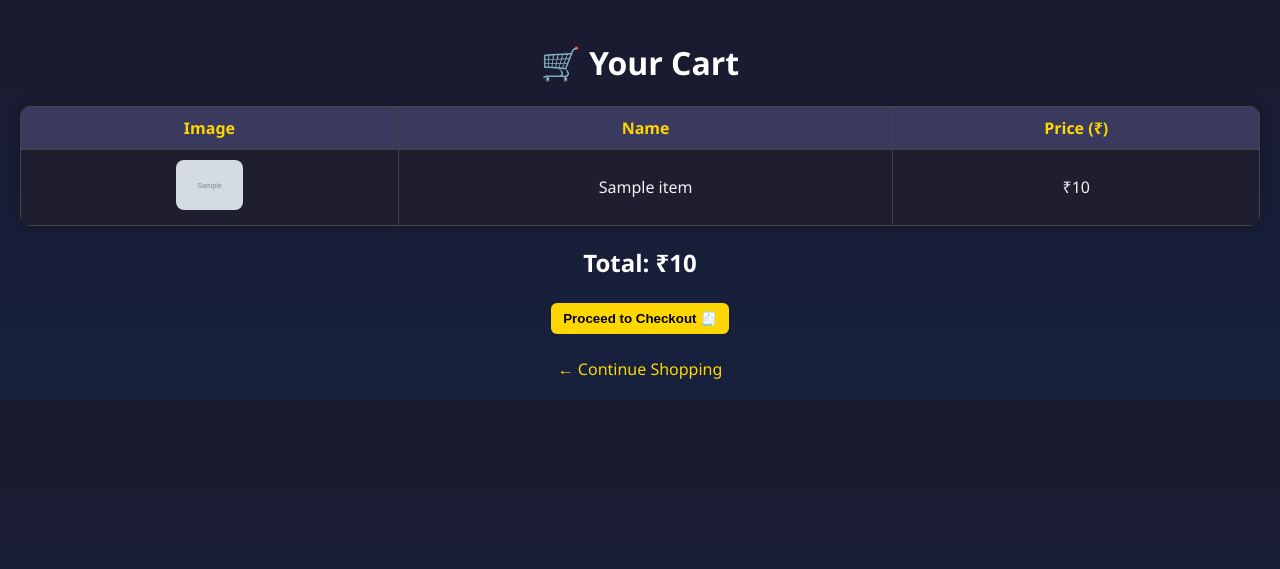
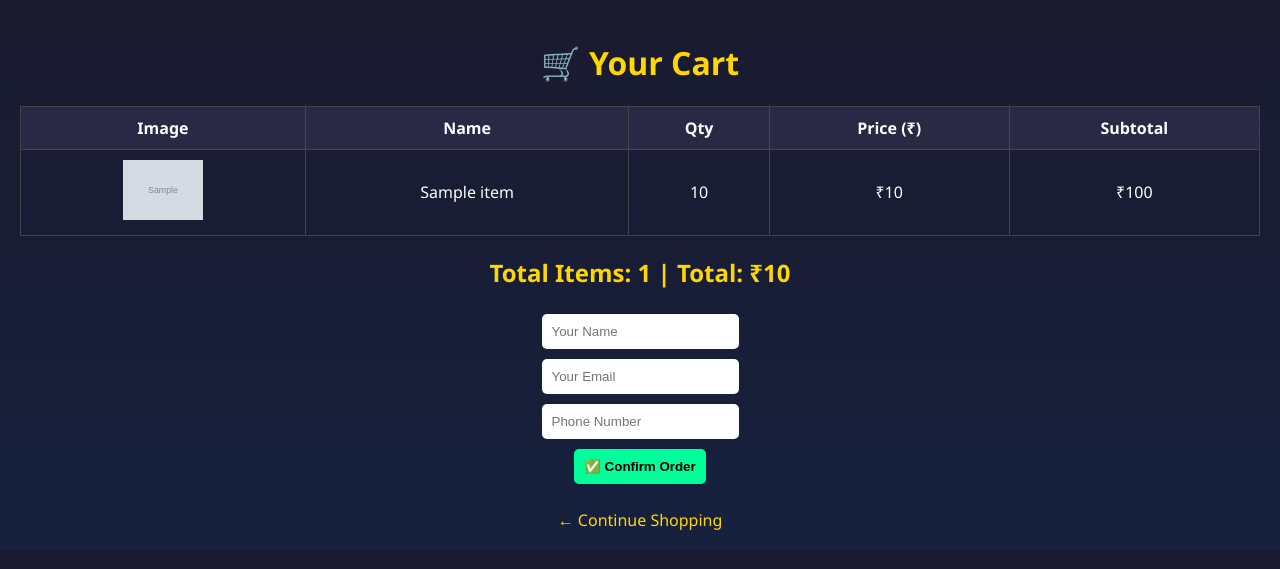
Before and after one commit to VRahul98/mew-moo, a Flask app: template templates/cart.html in a window 1280 px wide. Shown: the top 569 px of the page. Run offline with Flask 3, Linux system fonts and the light colour scheme; the template is opened without the code that fills it: most values are stand-ins (such as "Sample title", 1, 10 or a date in 2020); grey boxes marked "Sample" are stand-in pictures.

Commit message:
Updated cart and product pages with quantity, order form, and layout fixes

```diff
--- a/app.py
+++ b/app.py
@@ -1,12 +1,16 @@
-from flask import Flask, render_template, request, redirect, url_for, session
-from flask import flash
+from flask import Flask, render_template, request, redirect, url_for, session, flash
 import json
 import os
+import smtplib
+from email.message import EmailMessage
+import requests
 
 app = Flask(__name__)
-app.secret_key = 'supersecretkey'  # Replace with a secure one in production
+app.secret_key = 'supersecretkey'  # Replace this in production
 
-# Load and Save product helpers
+SHOP_PHONE = "YOUR_SHOP_PHONE_NUMBER"
+
+# Load/save helpers
 def load_products():
     with open('data/products.json') as f:
         return json.load(f)
@@ -15,18 +19,127 @@ def save_products(data):
     with open('data/products.json', 'w') as f:
         json.dump(data, f, indent=4)
 
-# Home Page
+def load_orders():
+    if not os.path.exists('data/orders.json'):
+        return []
+    with open('data/orders.json') as f:
+        return json.load(f)
+
+def save_order(order):
+    if not os.path.exists('data/orders.json'):
+        with open('data/orders.json', 'w') as f:
+            json.dump([], f)
+
+    with open('data/orders.json') as f:
+        orders = json.load(f)
+
+    orders.append(order)
+
+    with open('data/orders.json', 'w') as f:
+        json.dump(orders, f, indent=4)
+
+# Email & SMS
+def send_email(to_email, name, cart, total):
+    email = EmailMessage()
+    email["Subject"] = "Your Mew & Moo Order Confirmation"
+    email["From"] = "youremail@example.com"
+    email["To"] = to_email
+
+    body = f"Hello {name},\n\nThanks for your order from Mew & Moo!\n\n"
+    for item in cart:
+        body += f"- {item['name']} x{item['quantity']} ₹{item['price']}\n"
+    body += f"\nTotal: ₹{total}\n\nWe’ll get your items to you soon! 🐾"
+
+    email.set_content(body)
+
+    with smtplib.SMTP_SSL("smtp.gmail.com", 465) as smtp:
+        smtp.login("mew&moo@gmail.com", "mewmoo2025")
+        smtp.send_message(email)
+
+def send_sms(phone, name, total):
+    message = f"Hi {name}, your Mew & Moo order of ₹{total} is confirmed! 🐾"
+    url = "https://www.fast2sms.com/dev/bulkV2"
+    headers = {
+        "authorization": "YOUR_FAST2SMS_API_KEY",
+    }
+    payload = {
+        "route": "v3",
+        "sender_id": "TXTIND",
+        "message": message,
+        "language": "english",
+        "numbers": phone
+    }
+    requests.post(url, headers=headers, data=payload)
+
+# Routes
 @app.route('/')
 def home():
     return render_template('index.html')
 
-# Public Products Page
 @app.route('/products')
 def products():
     items = load_products()
     return render_template('products.html', products=items)
 
-# Admin Login
+@app.route('/cart')
+def cart():
+    cart = session.get("cart", [])
+    total = sum([p["price"] * p["quantity"] for p in cart])
+    total_items = sum([p["quantity"] for p in cart])
+    return render_template("cart.html", cart=cart, total=total, total_items=total_items)
+
+@app.route("/add_to_cart", methods=["POST"])
+def add_to_cart():
+    product_id = int(request.form["id"])
+    quantity = int(request.form.get("quantity", 1))
+
+    products = load_products()
+    selected = next((p for p in products if p["id"] == product_id), None)
+
+    if selected:
+        cart = session.get("cart", [])
+        existing = next((item for item in cart if item["id"] == selected["id"]), None)
+        if existing:
+            existing["quantity"] += quantity
+        else:
+            selected_copy = selected.copy()
+            selected_copy["quantity"] = quantity
+            cart.append(selected_copy)
+        session["cart"] = cart
+
+    return redirect("/products")
+
+@app.route("/checkout", methods=["POST"])
+def checkout():
+    cart = session.get("cart", [])
+    if not cart:
+        return redirect("/cart")
+
+    customer_email = request.form.get("email")
+    customer_name = request.form.get("name")
+    phone = request.form.get("phone")
+
+    total = sum([item["price"] * item["quantity"] for item in cart])
+    order = {
+        "customer_name": customer_name,
+        "email": customer_email,
+        "phone": phone,
+        "items": cart,
+        "total": total
+    }
+
+    save_order(order)
+    send_email(customer_email, customer_name, cart, total)
+    send_sms(phone, customer_name, total)
+    send_sms(SHOP_PHONE, f"🛒 New Order from {customer_name}", total)
+
+    session.pop("cart", None)
+    return redirect("/thankyou")
+
+@app.route("/thankyou")
+def thankyou():
+    return render_template("thankyou.html")
+
 @app.route("/login", methods=["GET", "POST"])
 def login():
     if request.method == "POST":
@@ -39,21 +152,38 @@ def login():
             return "Invalid credentials. <a href='/login'>Try again</a>"
     return render_template("login.html")
 
-# Admin Logout
 @app.route("/logout")
 def logout():
     session.pop("admin", None)
     return redirect("/")
 
-# Admin Panel (Protected)
-@app.route('/admin')
+@app.route("/admin")
 def admin():
     if not session.get("admin"):
         return redirect("/login")
     items = load_products()
-    return render_template('admin.html', products=items)
+    orders = load_orders()
+    return render_template("admin.html", products=items, orders=orders)
 
-# Update Product (Protected)
+@app.route('/add', methods=['POST'])
+def add_product():
+    if not session.get("admin"):
+        return redirect("/login")
+
+    data = load_products()
+    new_id = max([p["id"] for p in data], default=0) + 1
+    new_product = {
+        "id": new_id,
+        "name": request.form["name"],
+        "category": request.form["category"],
+        "price": float(request.form["price"]),
+        "stock": int(request.form["stock"]),
+        "image": request.form["image"]
+    }
+    data.append(new_product)
+    save_products(data)
+    return redirect("/admin")
+
 @app.route('/update', methods=['POST'])
 def update_product():
     if not session.get("admin"):
@@ -73,32 +203,6 @@ def update_product():
     save_products(data)
     return redirect("/admin")
 
-def save_products(data):
-    with open('data/products.json', 'w') as f:
-        json.dump(data, f, indent=4)
-
-
-# Add Product (Protected)
-@app.route('/add', methods=['POST'])
-def add_product():
-    if not session.get("admin"):
-        return redirect("/login")
-
-    data = load_products()
-    new_id = max([p["id"] for p in data], default=0) + 1
-    new_product = {
-        "id": new_id,
-        "name": request.form["name"],
-        "category": request.form["category"],
-        "price": float(request.form["price"]),
-        "stock": int(request.form["stock"]),
-        "image": request.form["image"]
-    }
-    data.append(new_product)
-    save_products(data)
-    return redirect("/admin")
-
-# Delete Product (Protected)
 @app.route('/delete', methods=['POST'])
 def delete_product():
     if not session.get("admin"):
@@ -110,24 +214,6 @@ def delete_product():
     save_products(data)
     return redirect("/admin")
 
-# Entry Point
 if __name__ == "__main__":
     port = int(os.environ.get("PORT", 5000))
     app.run(host="0.0.0.0", port=port)
-
-@app.route("/add_to_cart", methods=["POST"])
-def add_to_cart():
-    product_id = int(request.form["id"])
-    products = load_products()
-    selected = next((p for p in products if p["id"] == product_id), None)
-
-    if selected:
-        cart = session.get("cart", [])
-        cart.append(selected)
-        session["cart"] = cart
-    return redirect("/products")
-@app.route("/cart")
-def cart():
-    cart = session.get("cart", [])
-    total = sum([p["price"] for p in cart])
-    return render_template("cart.html", cart=cart, total=total)
--- a/templates/cart.html
+++ b/templates/cart.html
@@ -1,17 +1,75 @@
 <!DOCTYPE html>
-<html>
+<html lang="en">
 <head>
+  <meta charset="UTF-8">
   <title>Your Cart | Mew & Moo</title>
   <link rel="stylesheet" href="{{ url_for('static', filename='css/style.css') }}">
+  <meta name="viewport" content="width=device-width, initial-scale=1.0">
+  <style>
+    body {
+      background-color: #1e1e2f;
+      color: #fff;
+      font-family: 'Segoe UI', sans-serif;
+      padding: 20px;
+    }
+    table {
+      width: 100%;
+      border-collapse: collapse;
+      margin-bottom: 20px;
+    }
+    th, td {
+      border: 1px solid #444;
+      padding: 10px;
+      text-align: center;
+    }
+    th {
+      background-color: #292946;
+    }
+    h1, h2 {
+      text-align: center;
+      color: #ffd700;
+    }
+    input, button {
+      padding: 10px;
+      margin: 5px;
+      border-radius: 5px;
+      border: none;
+    }
+    button {
+      background-color: #00ff99;
+      color: #000;
+      font-weight: bold;
+      cursor: pointer;
+    }
+    button:hover {
+      background-color: #00cc77;
+    }
+    form {
+      text-align: center;
+      margin-top: 10px;
+    }
+    a {
+      color: #ffd700;
+      text-decoration: none;
+    }
+    a:hover {
+      text-decoration: underline;
+    }
+  </style>
 </head>
 <body>
-  <h1 style="text-align:center;">🛒 Your Cart</h1>
+
+  <h1>🛒 Your Cart</h1>
 
   {% if cart %}
-  <table class="admin-table">
+    <table>
       <thead>
         <tr>
-        <th>Image</th><th>Name</th><th>Price (₹)</th>
+          <th>Image</th>
+          <th>Name</th>
+          <th>Qty</th>
+          <th>Price (₹)</th>
+          <th>Subtotal</th>
         </tr>
       </thead>
       <tbody>
@@ -19,15 +77,22 @@
         <tr>
           <td><img src="{{ url_for('static', filename='images/' + item.image) }}" height="60"></td>
           <td>{{ item.name }}</td>
+          <td>{{ item.quantity }}</td>
           <td>₹{{ item.price }}</td>
+          <td>₹{{ item.price * item.quantity }}</td>
         </tr>
         {% endfor %}
       </tbody>
     </table>
-  <h2 style="text-align:center;">Total: ₹{{ total }}</h2>
-  <div style="text-align:center;">
-    <button>Proceed to Checkout 🧾</button>
-  </div>
+
+    <h2>Total Items: {{ total_items }} | Total: ₹{{ total }}</h2>
+
+    <form method="POST" action="{{ url_for('checkout') }}">
+      <input type="text" name="name" placeholder="Your Name" required><br>
+      <input type="email" name="email" placeholder="Your Email" required><br>
+      <input type="text" name="phone" placeholder="Phone Number" required><br>
+      <button type="submit">✅ Confirm Order</button>
+    </form>
   {% else %}
     <p style="text-align:center;">Your cart is empty.</p>
   {% endif %}
@@ -35,5 +100,6 @@
   <div style="text-align:center; margin-top:20px;">
     <a href="/">← Continue Shopping</a>
   </div>
+
 </body>
 </html>
```
Also changed, not shown: templates/products.html (+24 -12 lines). Lines whose indentation alone changed are shown as unchanged.
